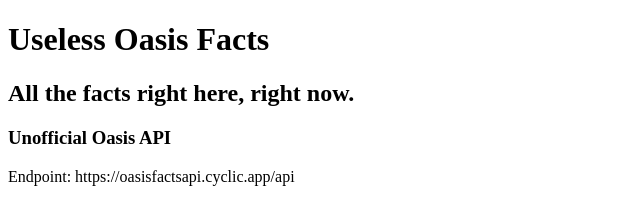
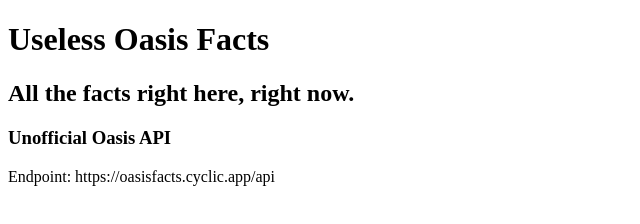
Before and after one commit to weller7/oasisFactsWithClientJs, a website: page info.html in a window 1280 px wide. Shown: the full height of the page, 0-640 px from the left. Drawn offline with Linux system fonts and the light colour scheme; files whose address does not match are found by name.

Commit message:
added forward slash /img and changed endpont url

```diff
--- a/info.html
+++ b/info.html
@@ -8,7 +8,7 @@
         <h1>Useless Oasis Facts</h1>
         <h2>All the facts right here, right now.</h2>
         <h3>Unofficial Oasis API</h3>
-        <span>Endpoint: https://oasisfactsapi.cyclic.app/api</span>
+        <span>Endpoint: https://oasisfacts.cyclic.app/api</span>
 
 
     <script src="main.js"></script>
```
Also changed, not shown: index.html (+1 -1 lines).
